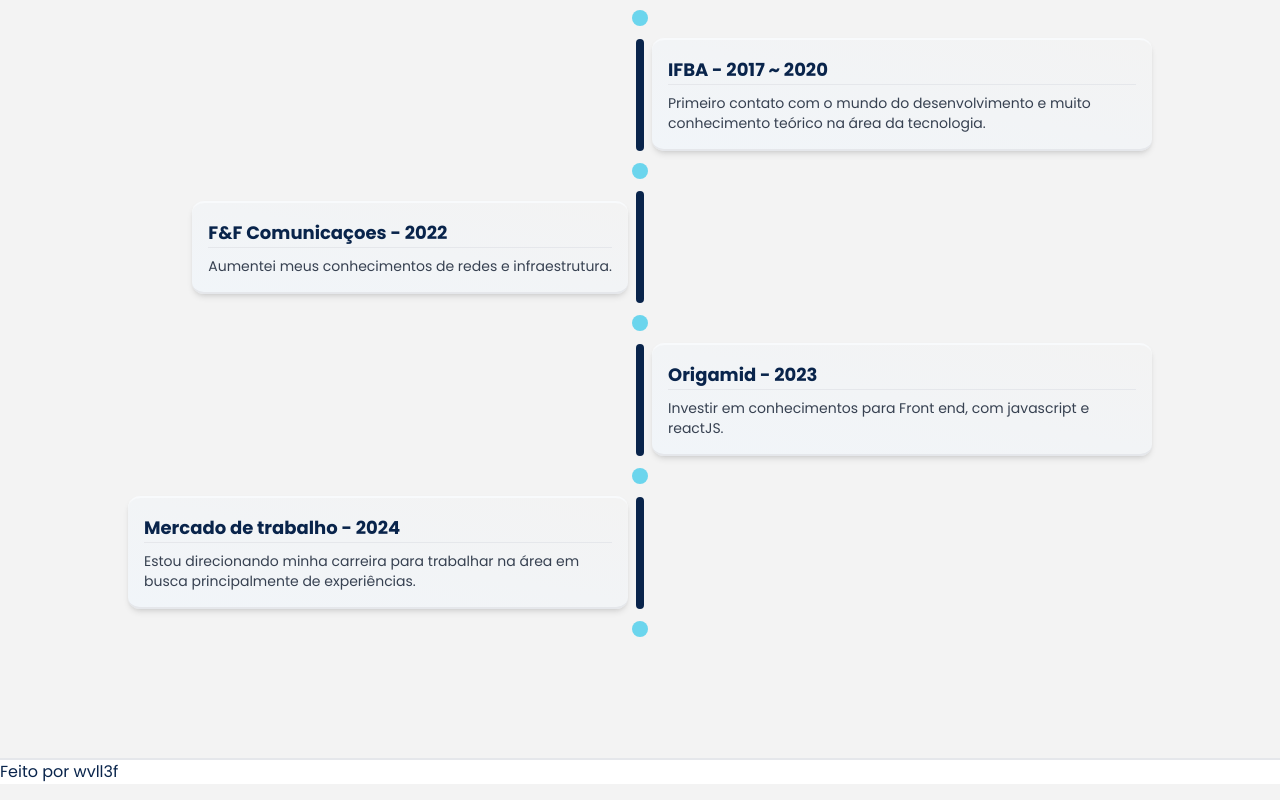
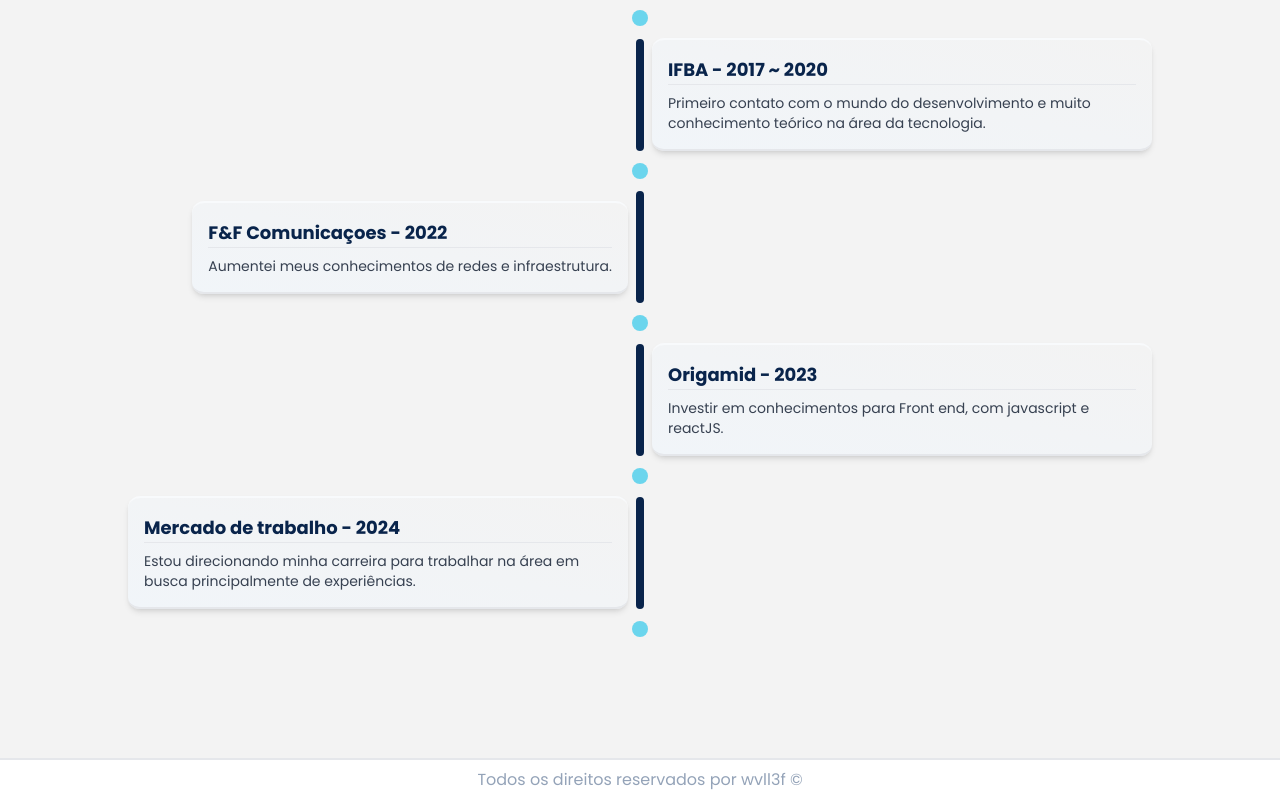
Before and after one commit to wvll3f/personal-site, a Next.js app: page / in a window 1280 px wide. Shown: the part 2138-2938 px from the top of the page. Built offline with nearby package versions, Linux system fonts and the light colour scheme.

Commit message:
atualizado o footer e observer hook

```diff
--- a/src/components/Footer.tsx
+++ b/src/components/Footer.tsx
@@ -4,8 +4,8 @@ import React from 'react'
 
 function Footer() {
   return (
-    <div className='w-full bg-white border-t-2' >
-      <p>Feito por wvll3f</p>
+    <div className='text-slate-400 w-full bg-white border-t-2 flex justify-center p-2' >
+      <p>Todos os direitos reservados por wvll3f ©</p>
     </div>
   )
 }
--- a/src/hooks/useObserver.tsx
+++ b/src/hooks/useObserver.tsx
@@ -1,28 +1,28 @@
-import React, { useEffect } from 'react'
+import React, { useEffect } from 'react';
 
-function useObserver(ref: any, rootMargin = "0px") {
-
+function useObserver(ref: React.RefObject<Element>, rootMargin = "0px") {
   const [isVisible, setIsVisible] = React.useState(false);
 
   useEffect(() => {
+    const element = ref.current;
 
     const observer = new IntersectionObserver(
       ([entry]) => setIsVisible(entry.isIntersecting),
       { rootMargin }
     );
-        if (ref.current) {
-            observer.observe(ref.current);
+
+    if (element) {
+      observer.observe(element);
     }
 
     return () => {
-            if (ref.current) {
-                observer.unobserve(ref.current);
+      if (element) {
+        observer.unobserve(element);
       }
     };
   }, [ref, rootMargin]);
 
   return isVisible;
-
 }
 
-export default useObserver
+export default useObserver;
```
Lines whose indentation alone changed are shown as unchanged.
